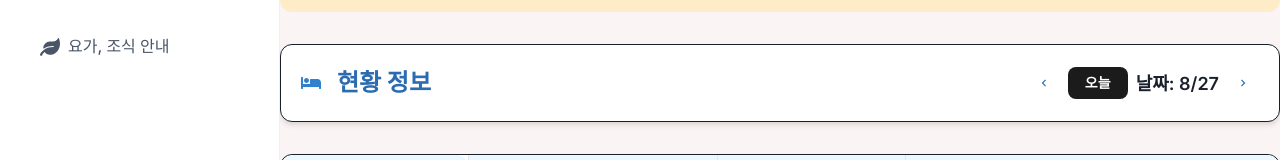
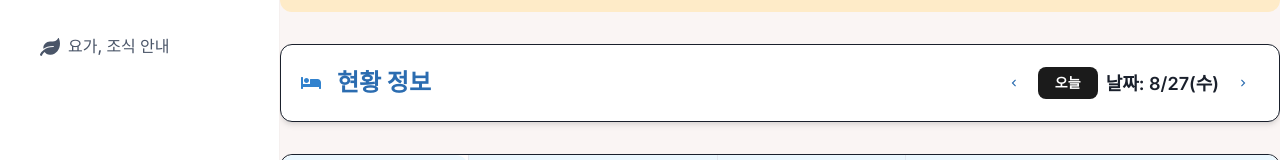
Before and after one commit to woojae05/eggatoc_suppoter, a Next.js app: page /today-status in a window 1280 px wide. Shown: the part 254-414 px from the top of the page. Built offline with nearby package versions, Linux system fonts and the light colour scheme; no server answers.

Commit message:
요일추가

```diff
--- a/src/app/today-status/page.tsx
+++ b/src/app/today-status/page.tsx
@@ -117,7 +117,8 @@ export default function TodayStatusPage() {
   const getCurrentDateString = () => {
     const month = currentDate.getMonth() + 1;
     const day = currentDate.getDate();
-    return `${month}/${day}`;
+    const dayOfWeek = ['일', '월', '화', '수', '목', '금', '토'][currentDate.getDay()];
+    return `${month}/${day}(${dayOfWeek})`;
   };
 
   return (
```
